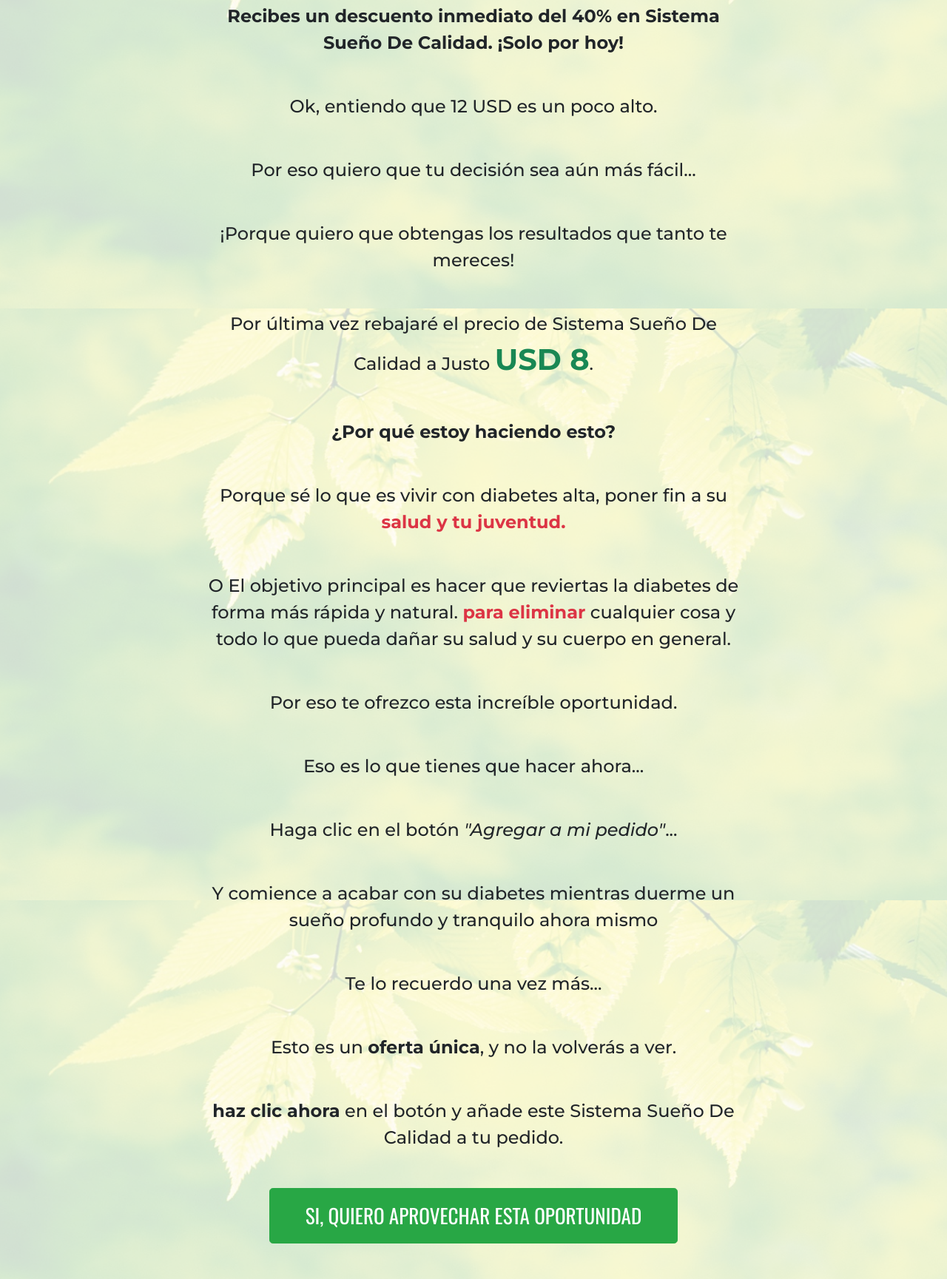
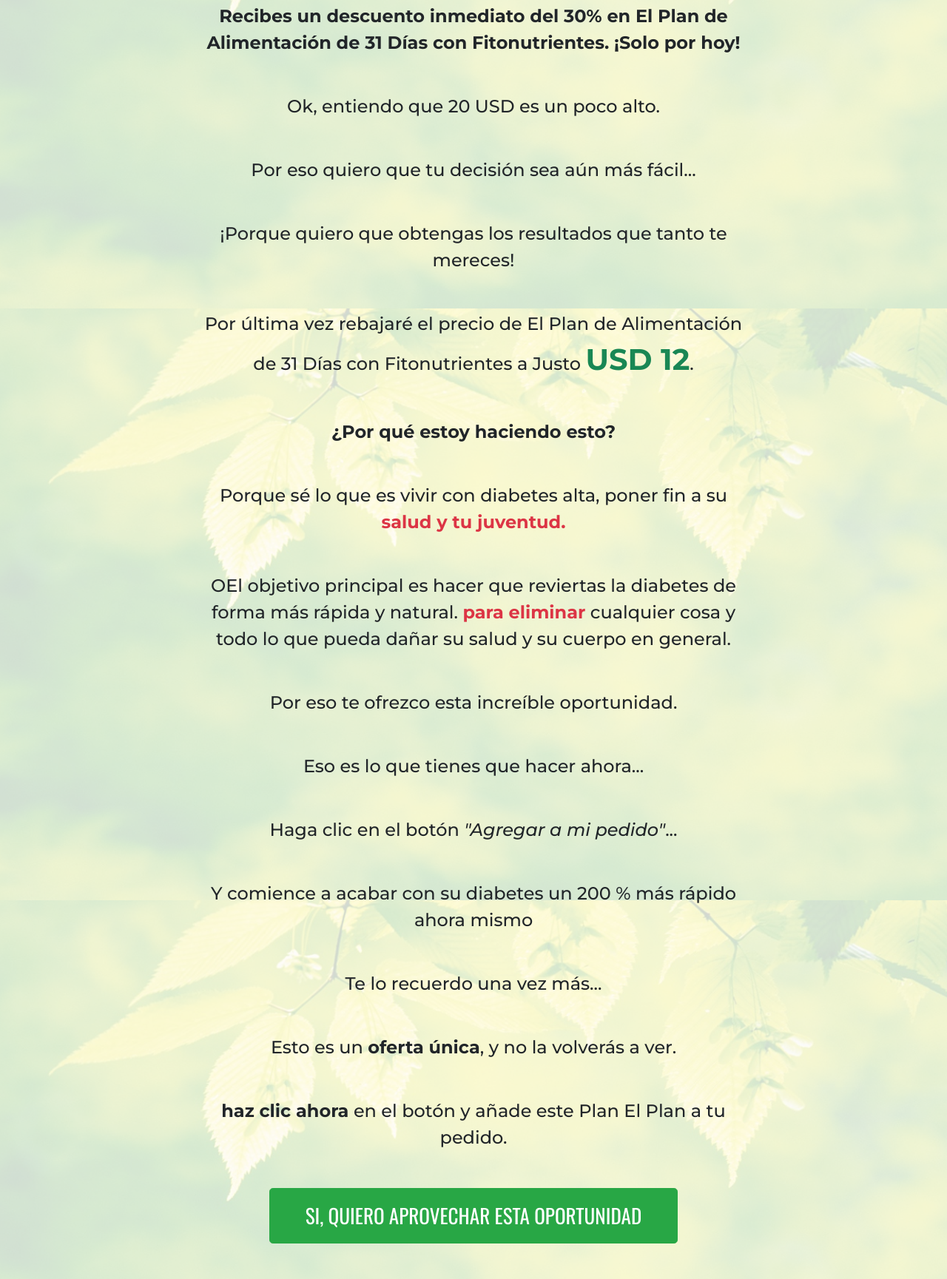
Before and after one commit to WANSULEAL/saudeyviva.online---Dow1, a plain HTML site: page index.html in a window 1280 px wide. Shown: the part 383-2112 px from the top of the page at 74% size. Drawn offline with nearby package versions, Linux system fonts and the light colour scheme; a script that the page names is missing.

Commit message:
Add files via upload

```diff
--- a/index.html
+++ b/index.html
@@ -7,7 +7,7 @@
     <link rel="preconnect" href="https://fonts.googleapis.com">
     <link rel="preconnect" href="https://fonts.gstatic.com" crossorigin>
     <link href="https://fonts.googleapis.com/css2?family=Montserrat:ital,wght@0,100;0,200;0,300;0,400;0,500;0,600;0,700;0,800;0,900;1,100;1,200;1,300;1,400;1,500;1,600;1,700;1,800;1,900&family=Oswald:wght@200;300;400;500;600;700&display=swap" rel="stylesheet">
-    <title>Cuepo Y Salud</title>
+    <title>SALUD</title>
     <style type="text/css">
       body {
         background-image: url("bg.jpeg");
@@ -55,14 +55,14 @@
           <h1 class="text-danger font-weight-bold">¡AFÉRRATE!</h1>
           <h3>Hola doctor. ¡James aquí, no quiero que te pierdas esta oportunidad!</h3>
           <h3 class="text-danger font-weight-bold">¡Así que aquí está el valor más bajo que obtendrá!</h3>
-          <p class="lead font-weight-bold">Recibes un descuento inmediato del 40% en Sistema Sueño De Calidad. ¡Solo por hoy!</p>
-          <p class="lead">Ok, entiendo que 12 USD es un poco alto.</p>
+          <p class="lead font-weight-bold">Recibes un descuento inmediato del 30% en El Plan de Alimentación de 31 Días con Fitonutrientes. ¡Solo por hoy!</p>
+          <p class="lead">Ok, entiendo que 20 USD es un poco alto.</p>
           <p class="lead">Por eso quiero que tu decisión sea aún más fácil...</p>
           <p class="lead">¡Porque quiero que obtengas los resultados que tanto te mereces!</p>
-          <p class="lead">Por última vez rebajaré el precio de Sistema Sueño De Calidad a Justo <span class="price">USD 8</span>.</p>
+          <p class="lead">Por última vez rebajaré el precio de El Plan de Alimentación de 31 Días con Fitonutrientes a Justo <span class="price">USD 12</span>.</p>
           <p class="lead font-weight-bold">¿Por qué estoy haciendo esto?</p>
           <p class="lead">Porque sé lo que es vivir con diabetes alta, poner fin a su <span class="text-danger font-weight-bold"> salud y tu juventud.</p>
-          <p class="lead">O El objetivo principal es hacer que reviertas la diabetes de forma más rápida y natural. <span class="text-danger font-weight-bold">para eliminar</span> cualquier cosa y todo lo que pueda dañar su salud y su cuerpo en general.</p>
+          <p class="lead">OEl objetivo principal es hacer que reviertas la diabetes de forma más rápida y natural. <span class="text-danger font-weight-bold">para eliminar</span> cualquier cosa y todo lo que pueda dañar su salud y su cuerpo en general.</p>
           <p class="lead">Por eso te ofrezco esta increíble oportunidad.</p>
           <p class="lead">Eso es lo que tienes que hacer ahora...</p>
           <p class="lead">Haga clic en el botón <span class="font-italic">"Agregar a mi pedido"</span>...</p>
@@ -74,20 +74,22 @@
 
 <script>
 opts = {
-key: 'USL-110584-344531-b441c050dd5a5781b9b380e50bb9b08b',
+key: 'USL-110584-341437-4af4be594d006f45a42727eb08a4eb92',
 width: '650' ,
 height: '420'
 };
 Upsell.Widget.show(opts);
 </script>
+
+
 <!-- HOTMART - Upsell Widget [end] -->
 
 
           </div>
-          <p class="lead">Y comience a acabar con su diabetes mientras duerme un sueño profundo y tranquilo ahora mismo</p>
+          <p class="lead">Y comience a acabar con su diabetes un 200 % más rápido ahora mismo</p>
           <p class="lead">Te lo recuerdo una vez más...</p>
           <p class="lead">Esto es un <span class="font-weight-bold">oferta única</span>, y no la volverás a ver.</p>
-          <p class="lead"><span class="font-weight-bold">haz clic ahora</span> en el botón y añade este Sistema Sueño De Calidad a tu pedido.</p>
+          <p class="lead"><span class="font-weight-bold">haz clic ahora</span> en el botón y añade este Plan El Plan a tu pedido.</p>
           <a href="#cta" class="btn btn-lg btn-success py-3 px-5 mb-0">SI, QUIERO APROVECHAR ESTA OPORTUNIDAD</a>
         </div>
       </div>
```
